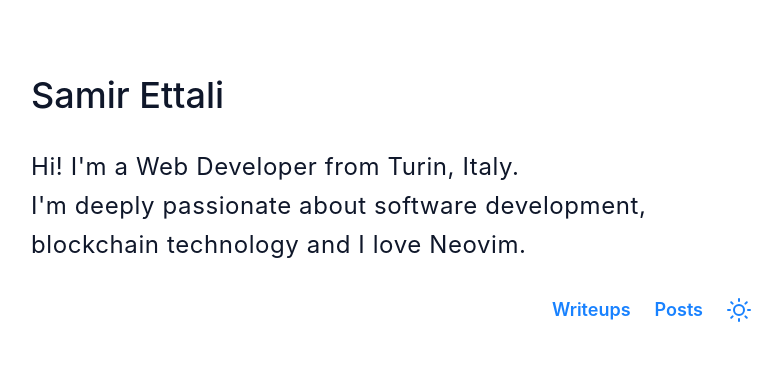
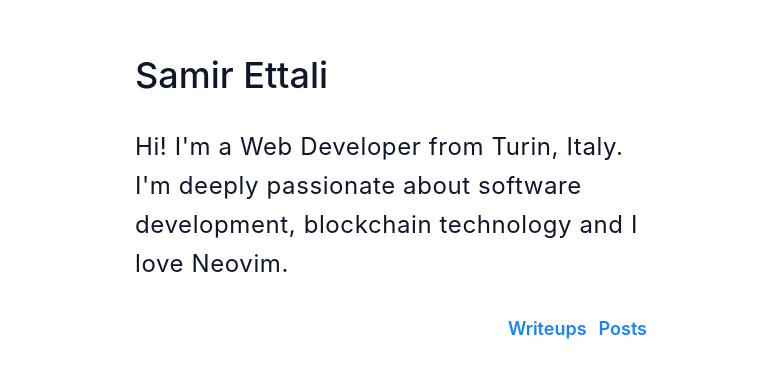
Before and after one commit to samirettali/blog, a Next.js app: page / in a window 1280 px wide. Shown: the part 201-578 px from the top of the page, without its empty margins (249-1031 px from the left). Built offline with nearby package versions, Linux system fonts and the light colour scheme.

Commit message:
Update homepage

```diff
--- a/components/Navbar.tsx
+++ b/components/Navbar.tsx
@@ -6,9 +6,10 @@ import { useTheme } from "next-themes";
 type NavbarProps = {
   className?: string;
   showHome?: boolean;
+  showToggler?: boolean;
 };
 
-const Navbar = ({ className, showHome = true }: NavbarProps) => {
+const Navbar = ({ className, showHome = true, showToggler = true }: NavbarProps) => {
   const { theme, setTheme } = useTheme();
 
   const toggleTheme = () => {
@@ -33,17 +34,19 @@ const Navbar = ({ className, showHome = true }: NavbarProps) => {
               <a>Writeups</a>
             </Link>
           </div>
-          <div className="px-3">
+          <div className={showToggler ? "px-3" : null}>
             <Link href="/posts">
               <a>Posts</a>
             </Link>
           </div>
+          {showToggler && (
             <div
               className="block cursor-pointer transition pl-3"
               onClick={toggleTheme}
             >
               <a>{theme === "dark" ? <Moon /> : <Sun />}</a>
             </div>
+          )}
         </div>
       </nav>
     </header>
--- a/content/about.mdx
+++ b/content/about.mdx
@@ -1,8 +1,2 @@
-import Link from 'next/link';
-
-Hi, I'm Samir and I'm a Computer Science student living in Turin, Italy. I'm
-deeply passionate about programming, hacking and blockchain technology.
-
-I play CTFs every now and then and I post my <Link href="/writeups">writeups</Link> on the blog.
-You can check some of the code I've written on my
-[Github](https://github.com/samirettali) if you're interested.
+Hi! I'm a Web Developer from Turin, Italy.
+I'm deeply passionate about software development, blockchain technology and I love Neovim.
--- a/pages/index.tsx
+++ b/pages/index.tsx
@@ -1,21 +1,21 @@
 import Layout from "../components/layout";
 import Navbar from "../components/Navbar";
+import About from '../content/about.mdx'
 
 const Home = () => {
   return (
     <Layout
       showNavbar={false}
       containerClassname='px-8'
-      contentClassname='flex flex-col md:justify-center mt-40 md:mt-0 md:h-screen'
+      contentClassname='flex flex-col max-w-lg mx-auto md:mt-0 mt-8 md:justify-center h-screen'
     >
       <div className='text-4xl mb-8 font-medium'>
         Samir Ettali
       </div>
-      <div className='leading-relaxed tracking-wide text-2xl'>
-        <p>Hi! I'm a Web Developer from Turin, Italy.</p>
-        <p>I'm deeply passionate about software development, blockchain technology and I love Neovim.</p>
+      <div className='text-2xl tracking-wide leading-relaxed'>
+        <About />
       </div>
-      <Navbar className='mb-0' showHome={false} />
+      <Navbar className='mb-0' showHome={false} showToggler={false}/>
     </Layout>
   );
 };
```
Lines whose indentation alone changed are shown as unchanged.
